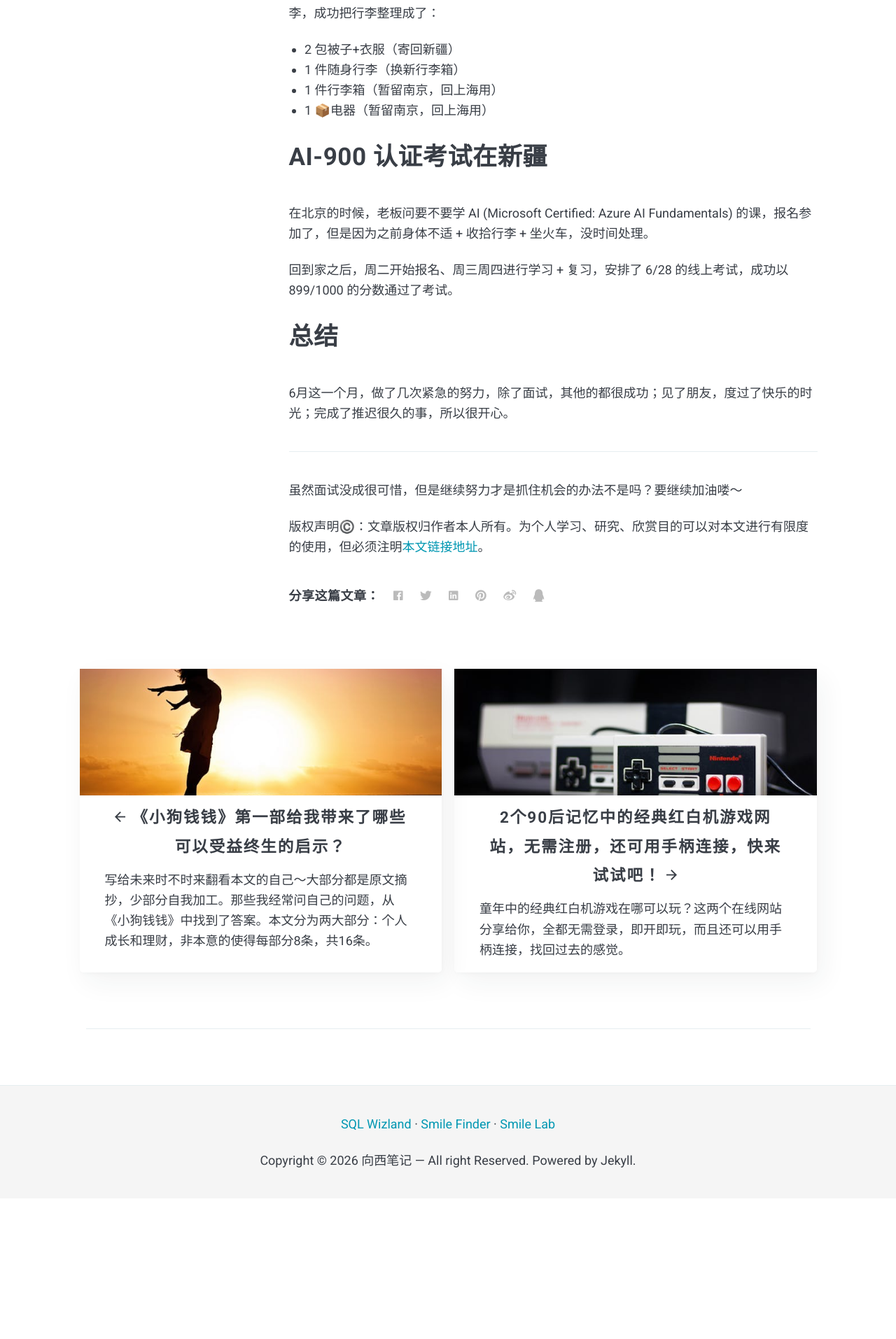
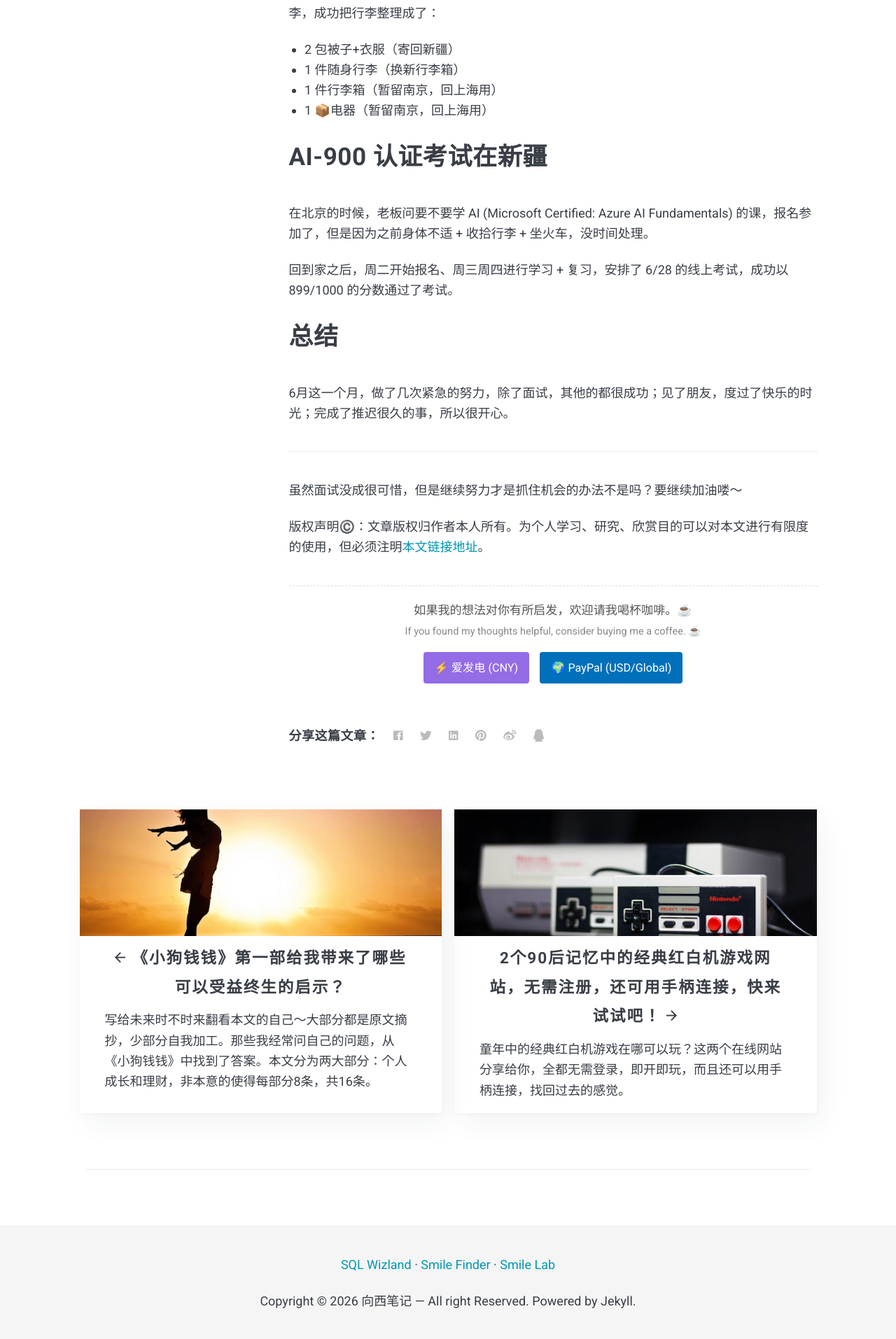
Before and after one commit to xiangxinotes/xiangxinotes.github.io, a Jekyll site: the page built from _posts/2025-06-29-life-record-of-June-2025.markdown, in a window 1280 px wide. Shown: the part 1499-3413 px from the top of the page at 70% size. Built offline with Jekyll 4.4.1, drawn with Linux system fonts in a browser that asks for light colours; nearby versions of some CDN libraries; comment, search, counter and statistics services are not loaded; before the commit the page ends 3212 px from its top, so only the background shows below that.

Commit message:
add donation page

```diff
--- a/_config.yml
+++ b/_config.yml
@@ -34,7 +34,12 @@ tag_page_layout: tag_page
 tag_page_dir: tag
 tag_permalink_style: pretty
 
-
+donation:
+  enable: true
+  afdian: https://ifdian.net/order/create?user_id=a89f0a944e0f11f1848152540025c377
+  paypal: https://paypal.me/xiangxismile/
+  text_zh: "如果我的想法对你有所启发，欢迎请我喝杯咖啡。☕️"
+  text_en: "If you found my thoughts helpful, consider buying me a coffee. ☕️"
 
 sass:
   sass_dir: _sass
--- /dev/null
+++ b/_includes/donation.html
@@ -0,0 +1,18 @@
+{% if site.donation.enable %}
+<div class="blog-donation">
+  <p class="donation-text">
+    {{ site.donation.text_zh }} <br>
+    <span>{{ site.donation.text_en }}</span>
+  </p>
+
+  <div class="donation-buttons">
+    {% if site.donation.afdian %}
+    <a href="{{ site.donation.afdian }}" target="_blank" rel="noopener" class="btn-afdian btn-donation">⚡️ 爱发电 (CNY)</a>
+    {% endif %}
+
+    {% if site.donation.paypal %}
+    <a href="{{ site.donation.paypal }}" target="_blank" rel="noopener" class="btn-paypal btn-donation">🌍 PayPal (USD/Global)</a>
+    {% endif %}
+  </div>
+</div>
+{% endif %}
--- a/_layouts/post.html
+++ b/_layouts/post.html
@@ -63,7 +63,10 @@ layout: default
         {{ content }}
 
         版权声明©️：文章版权归作者本人所有。为个人学习、研究、欣赏目的可以对本文进行有限度的使用，但必须注明<a href="https://xiangxi.work{{ page.url }}?utm_source=quote">本文链接地址</a>。
+
+        {% include donation.html %}
       </div>
+
 
       <div class="post__share">
         <span class="share__title">分享这篇文章：</span>
--- a/_sass/4-layouts/_post.scss
+++ b/_sass/4-layouts/_post.scss
@@ -481,3 +481,60 @@ scroll-nav__sub-link {
 }
 
 // end of video bilibili style.
+
+.blog-donation {
+  margin: 40px 0;
+  padding: 20px;
+  border-top: 1px dashed #ddd;
+  text-align: center;
+}
+
+.donation-text {
+  font-size: 0.95em;
+  color: #555;
+  margin-bottom: 15px;
+}
+
+.donation-text span {
+  font-size: 0.85em;
+  color: #888;
+}
+
+.donation-buttons {
+  display: flex;
+  justify-content: center;
+  gap: 15px;
+  flex-wrap: wrap;
+}
+
+.btn-donation {
+  padding: 8px 16px;
+  color: white;
+  border-radius: 4px;
+  text-decoration: none;
+  font-size: 0.9em;
+  font-weight: 500;
+}
+
+.btn-afdian {
+  background-color: #946ce6;
+}
+
+.btn-paypal {
+  background-color: #0070ba;
+}
+
+.btn-donation:hover {
+  transform: translateY(-2px);
+  color: white;
+}
+
+.btn-afdian:hover {
+  background-color: #7e53d4;
+  box-shadow: 0 5px 12px rgba(148, 108, 230, 0.3);
+}
+
+.btn-paypal:hover {
+  background-color: #005ea6;
+  box-shadow: 0 5px 12px rgba(0, 112, 186, 0.3);
+}
```
